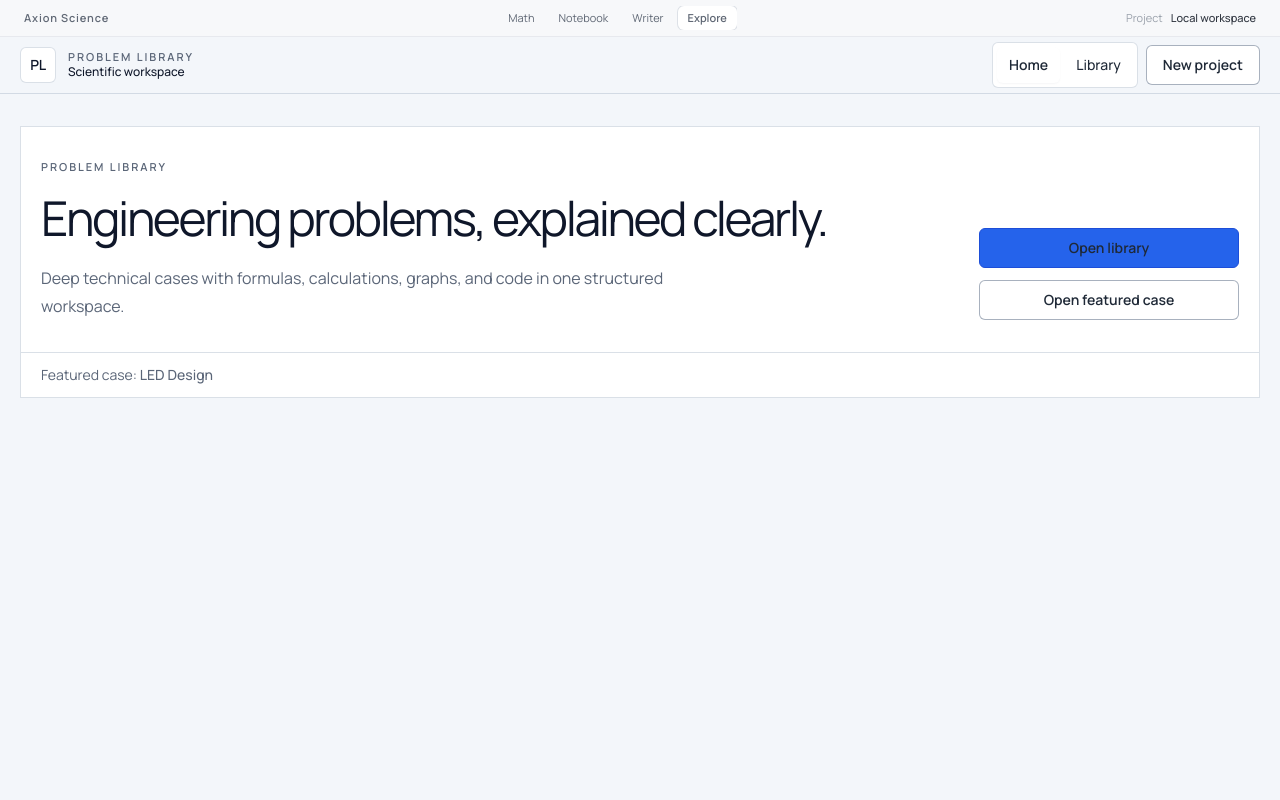
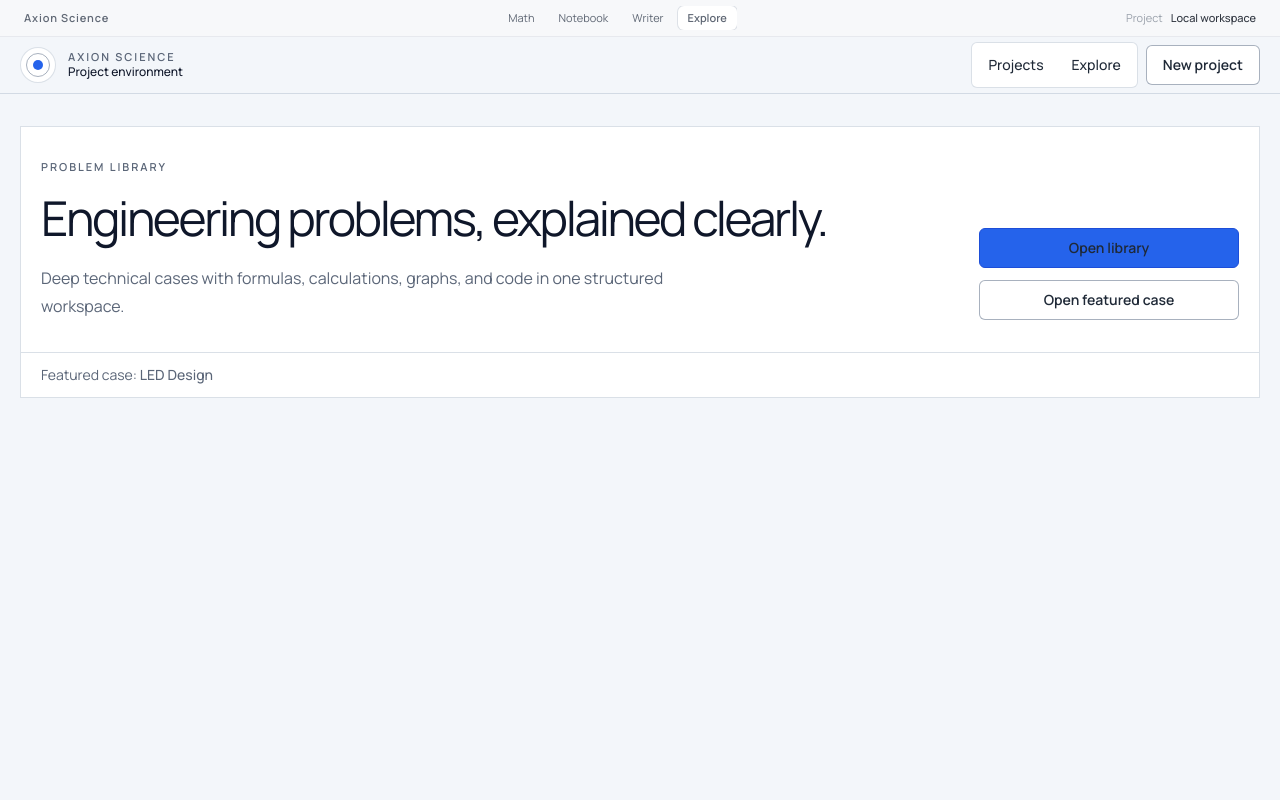
Before and after one commit to AxionSoftware-Inc/Problem-library, a Next.js app: page / in a window 1280 px wide. Shown: the top 800 px of the page. Built offline with nearby package versions, Linux system fonts and the light colour scheme; no server answers.

Commit message:
feat(science): make Hub navigation project-first

```diff
--- a/components/navbar.tsx
+++ b/components/navbar.tsx
@@ -5,8 +5,8 @@ import { usePathname } from "next/navigation";
 import { ui } from "@/components/ui/styles";
 
 const links = [
-  { href: "/", label: "Home" },
-  { href: "/problems", label: "Library" },
+  { href: "/projects", label: "Projects" },
+  { href: "/problems", label: "Explore" },
 ];
 
 export function Navbar() {
@@ -15,16 +15,15 @@ export function Navbar() {
   return (
     <header className={`sticky top-0 z-50 ${ui.glassBar}`}>
       <div className={`${ui.container} flex h-14 items-center justify-between gap-4`}>
-        <Link href="/" className="flex items-center gap-3">
-          <div className="flex h-9 w-9 items-center justify-center rounded-md border border-[var(--color-line)] bg-white">
-            <span className="text-sm font-semibold tracking-[-0.03em] text-[var(--color-text-strong)]">
-              PL
-            </span>
+        <Link href="/" className="flex items-center gap-3" aria-label="Axion Science home">
+          <div className="relative flex h-9 w-9 items-center justify-center rounded-full border border-[var(--color-line)] bg-white">
+            <span className="h-2.5 w-2.5 rounded-full bg-[var(--color-accent)]" />
+            <span className="absolute h-6 w-6 rounded-full border border-[var(--color-line-strong)]" />
           </div>
           <div className="space-y-0.5 leading-none">
-            <p className={ui.overline}>Problem Library</p>
+            <p className={ui.overline}>Axion Science</p>
             <p className="text-xs font-medium text-[var(--color-text-strong)]">
-              Scientific workspace
+              Project environment
             </p>
           </div>
         </Link>
@@ -32,24 +31,16 @@ export function Navbar() {
         <div className="flex items-center gap-2">
           <nav className="hidden items-center gap-1 rounded-md border border-[var(--color-line)] bg-white p-1 md:flex">
             {links.map((link) => {
-              const isActive =
-                link.href === "/"
-                  ? pathname === link.href
-                  : pathname.startsWith(link.href);
-
+              const isActive = pathname.startsWith(link.href);
               return (
-                <Link
-                  key={link.href}
-                  href={link.href}
-                  className={isActive ? ui.navLinkActive : ui.navLink}
-                >
+                <Link key={link.href} href={link.href} className={isActive ? ui.navLinkActive : ui.navLink}>
                   {link.label}
                 </Link>
               );
             })}
           </nav>
 
-          <Link href="/problems?create=1" className={ui.buttonSecondary}>
+          <Link href="/projects" className={ui.buttonSecondary}>
             New project
           </Link>
         </div>
```
